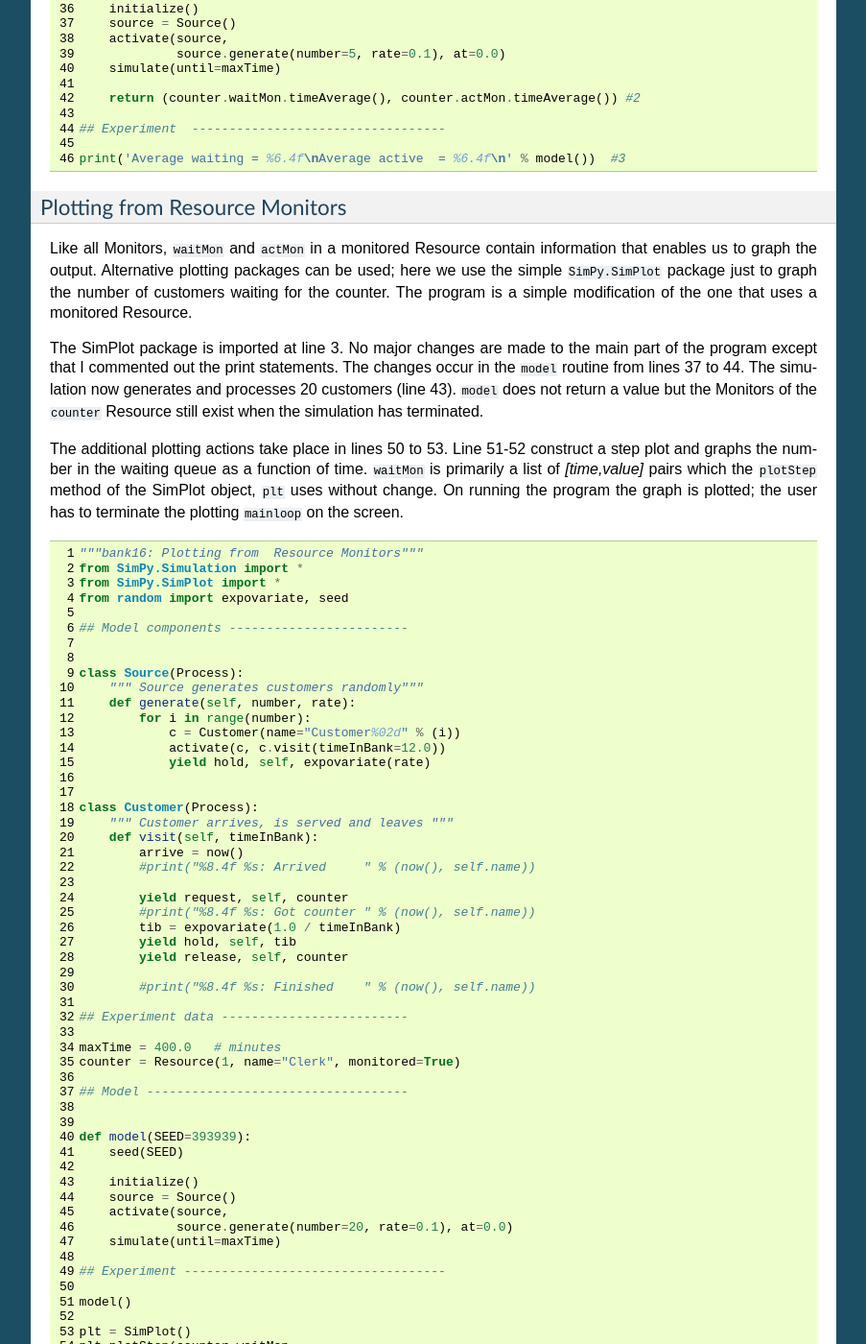
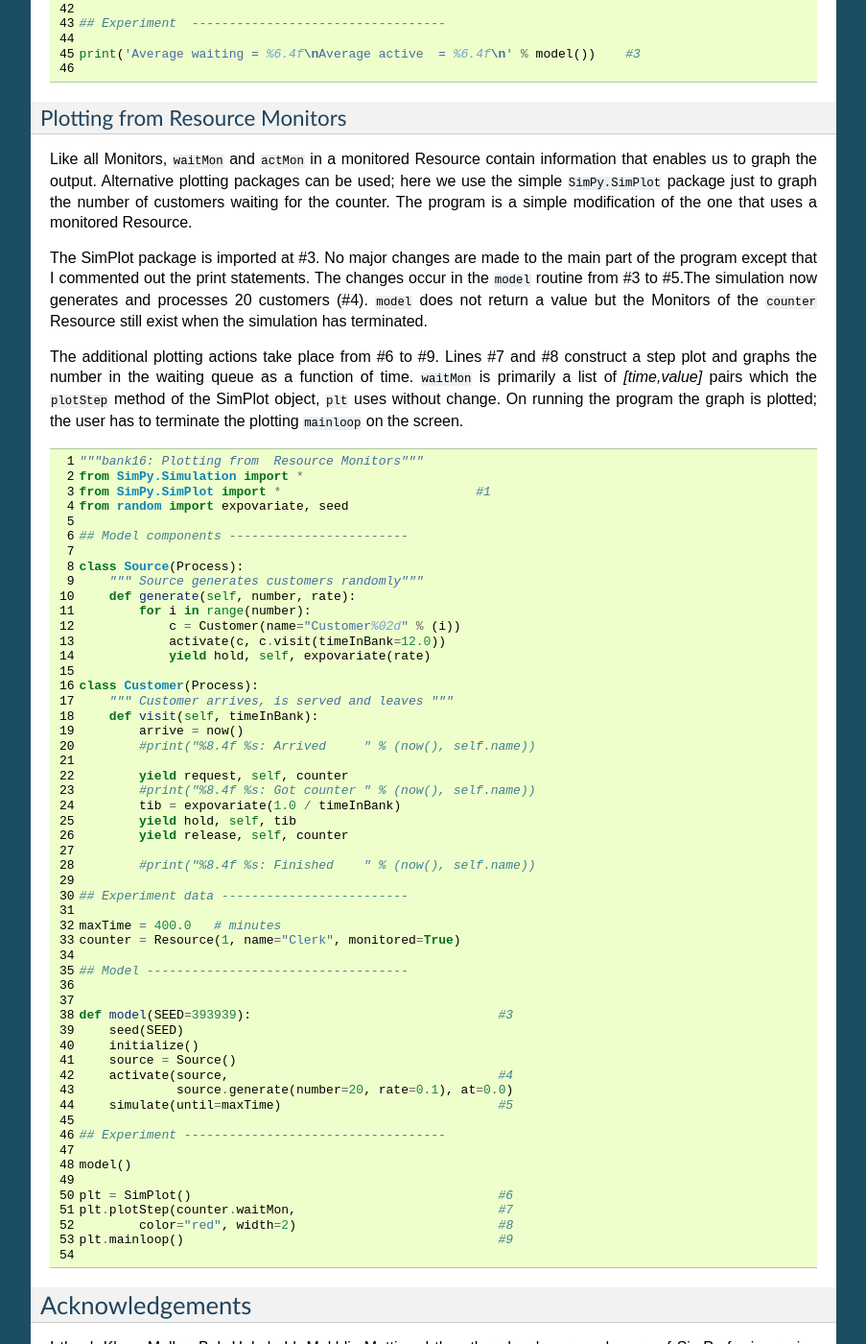
Before and after one commit to SimPyClassic/SimPyClassic, a Sphinx documentation site: the page built from docs/source/Tutorials/TheBank2.rst, in a window 1280 px wide and 1400 px high, scrolled down 14218 px. Shown: the whole window at 96% size, without its empty margins (198-1101 px from the left). Built offline with Sphinx 7.4.7, drawn with Linux system fonts in a browser that asks for light colours; the version number could not be read and is left out; some of the changed text lies outside the part shown.

Commit message:
labels for teh last two sections of Thebank2

```diff
--- a/docs/source/Tutorials/TheBank2.rst
+++ b/docs/source/Tutorials/TheBank2.rst
@@ -482,20 +482,17 @@
 
 A Monitor can construct a histogram from its data using the
 ``histogram`` method. In this model we monitor the time in the system
-for the customers. This is calculated for each customer in line
-29, using the arrival time saved in line 19. We create the
-Monitor, ``Mon``, at line 37 and the times are ``observed`` at line
-30.
+for the customers. This is calculated for each customer at label #2,
+using the arrival time saved at label #1. We create the Monitor,
+``Mon``, at label #4 and the times are ``observed`` at label #3.
 
 The histogram is constructed from the Monitor, after the simulation
-has finished, at line 55. The SimPy SimPlot package allows
+has finished, at label #5. The SimPy SimPlot package allows
 simple plotting of results from simulations.  Here we use the SimPlot
-``plotHistogram`` method. The plotting routines appear in lines
-57-61. The ``plotHistogram`` call is in line 58.
+``plotHistogram`` method. The plotting routines appear between labels
+#6 and #7. The ``plotHistogram`` call is in label #7.
 
 .. literalinclude:: bankprograms/bank17.py
-
-
 
 
 Monitoring a Resource
@@ -510,7 +507,7 @@
 
 Here is an example using a Monitored Resource. We intend to observe
 the average number waiting and active in the ``counter``
-resource. ``counter`` is defined at 1 and we have set
+resource. ``counter`` is defined at #1 and we have set
 ``monitored=True``. This establishes two Monitors: ``waitMon``, to
 record changes in the numbers waiting and ``actMon`` to record changes
 in the numbers active in the ``counter``. We need make no further
@@ -519,16 +516,28 @@
 
 At the end of the run in the ``model`` function, we calculate the
 ``timeAverage`` of both ``waitMon`` and ``actMon`` and return them
-from the ``model`` call (at 2). These can then be printed at
-the end of the program (at 3).
+from the ``model`` call (at #2). These can then be printed at
+the end of the program (at #3).
 
 .. literalinclude:: bankprograms/bank15.py
 
 
+Plotting from  Resource Monitors
+~~~~~~~~~~~~~~~~~~~~~~~~~~~~~~~~~~~
+
+..
+  03 1
+  20 2
+  37 3
+  43  4
+  44 5
+  50 6
+  51 7
+  52 8
+  53 9
 
 
-Plotting from  Resource Monitors
-~~~~~~~~~~~~~~~~~~~~~~~~~~~~~~~~~~~
+
 
 Like all Monitors, ``waitMon`` and ``actMon`` in a monitored Resource
 contain information that enables us to graph the output. Alternative
@@ -537,16 +546,15 @@
 counter. The program is a simple modification of the one that uses a
 monitored Resource.
 
-The SimPlot package is imported at line 3. No major changes are
-made to the main part of the program except that I commented out the
-print statements. The changes occur in the ``model`` routine from lines
-37 to 44. The simulation now generates and processes 20
-customers (line 43).  ``model`` does not return a value but the
-Monitors of the ``counter`` Resource still exist when the simulation has
-terminated.
+The SimPlot package is imported at #3. No major changes are made to
+the main part of the program except that I commented out the print
+statements. The changes occur in the ``model`` routine from #3 to
+#5.The simulation now generates and processes 20 customers (#4).
+``model`` does not return a value but the Monitors of the ``counter``
+Resource still exist when the simulation has terminated.
 
-The additional plotting actions take place in lines 50 to
-53. Line 51-52 construct a step plot and graphs the
+The additional plotting actions take place from #6 to #9. Lines #7 and
+#8 construct a step plot and graphs the
 number in the waiting queue as a function of time. ``waitMon`` is
 primarily a list of *[time,value]* pairs which the ``plotStep`` method
 of the SimPlot object, ``plt`` uses without change. On running the
--- a/docs/source/Tutorials/bankprograms/bank15.py
+++ b/docs/source/Tutorials/bankprograms/bank15.py
@@ -32,7 +32,6 @@
 ## Model  ----------------------------------
 def model(SEED=393939):
     seed(SEED)
-
     initialize()
     source = Source()
     activate(source,
@@ -43,4 +42,4 @@
 
 ## Experiment  ----------------------------------
 
-print('Average waiting = %6.4f\nAverage active  = %6.4f\n' % model())  #3
+print('Average waiting = %6.4f\nAverage active  = %6.4f\n' % model())    #3
--- a/docs/source/Tutorials/bankprograms/bank16.py
+++ b/docs/source/Tutorials/bankprograms/bank16.py
@@ -1,10 +1,9 @@
 """bank16: Plotting from  Resource Monitors"""
 from SimPy.Simulation import *
-from SimPy.SimPlot import *
+from SimPy.SimPlot import *                          #1
 from random import expovariate, seed
 
 ## Model components ------------------------
-
 
 class Source(Process):
     """ Source generates customers randomly"""
@@ -13,7 +12,6 @@
             c = Customer(name="Customer%02d" % (i))
             activate(c, c.visit(timeInBank=12.0))
             yield hold, self, expovariate(rate)
-
 
 class Customer(Process):
     """ Customer arrives, is served and leaves """
@@ -37,20 +35,19 @@
 ## Model -----------------------------------
 
 
-def model(SEED=393939):
+def model(SEED=393939):                                 #3
     seed(SEED)
-
     initialize()
     source = Source()
-    activate(source,
+    activate(source,                                    #4
              source.generate(number=20, rate=0.1), at=0.0)
-    simulate(until=maxTime)
+    simulate(until=maxTime)                             #5
 
 ## Experiment -----------------------------------
 
 model()
 
-plt = SimPlot()
-plt.plotStep(counter.waitMon,
-        color="red", width=2)
-plt.mainloop()
+plt = SimPlot()                                         #6
+plt.plotStep(counter.waitMon,                           #7
+        color="red", width=2)                           #8
+plt.mainloop()                                          #9
--- a/docs/source/Tutorials/bankprograms/bank17.py
+++ b/docs/source/Tutorials/bankprograms/bank17.py
@@ -4,8 +4,6 @@
 from random import  expovariate, seed
 
 ## Model components ------------------------
-
-
 class Source(Process):
     """ Source generates customers randomly"""
     def generate(self, number, rate):
@@ -14,11 +12,10 @@
             activate(c, c.visit(timeInBank=12.0))
             yield hold, self, expovariate(rate)
 
-
 class Customer(Process):
     """ Customer arrives, is served and leaves """
     def visit(self, timeInBank):
-        arrive = now()
+        arrive = now()                                       #1
         #print("%8.4f %s: Arrived     " % (now(), self.name))
 
         yield request, self, counter
@@ -28,19 +25,17 @@
         yield release, self, counter
 
         #print("%8.4f %s: Finished    " % (now(), self.name))
-        t = now() - arrive
-        Mon.observe(t)
-
+        t = now() - arrive                                    #2
+        Mon.observe(t)                                        #3
 
 ## Experiment data -------------------------
 
 maxTime = 400.0   # minutes
 counter = Resource(1, name="Clerk")
-Mon = Monitor('Time in the Bank')
+Mon = Monitor('Time in the Bank')                             #4
 N = 0
 
 ## Model  ----------------------------------
-
 
 def model(SEED=393939):
     seed(SEED)
@@ -51,14 +46,12 @@
              source.generate(number=20, rate=0.1), at=0.0)
     simulate(until=maxTime)
 
+## Experiment  ----------------------------------
+model()
+Histo = Mon.histogram(low=0.0, high=200.0, nbins=20)         #5
 
-## Experiment  ----------------------------------
-
-model()
-Histo = Mon.histogram(low=0.0, high=200.0, nbins=20)
-
-plt = SimPlot()
-plt.plotHistogram(Histo, xlab='Time (min)',
+plt = SimPlot()                                              #6
+plt.plotHistogram(Histo, xlab='Time (min)',                  #7
                   title="Time in the Bank",
                   color="red", width=2)
-plt.mainloop()
+plt.mainloop()                                               #8
```
